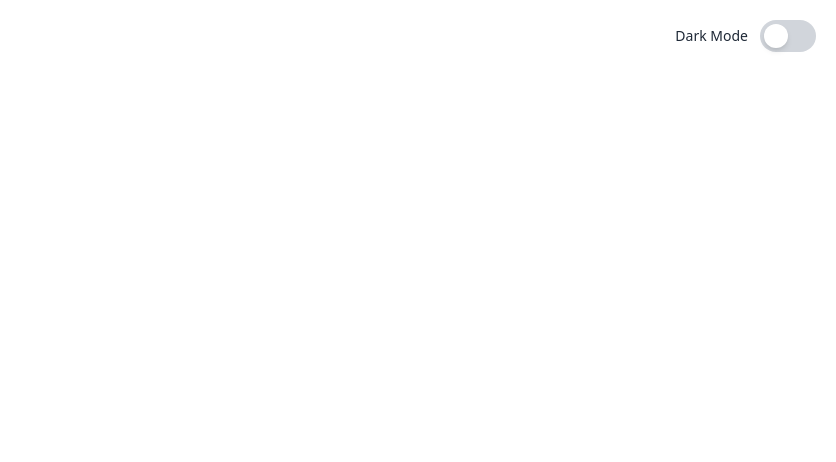
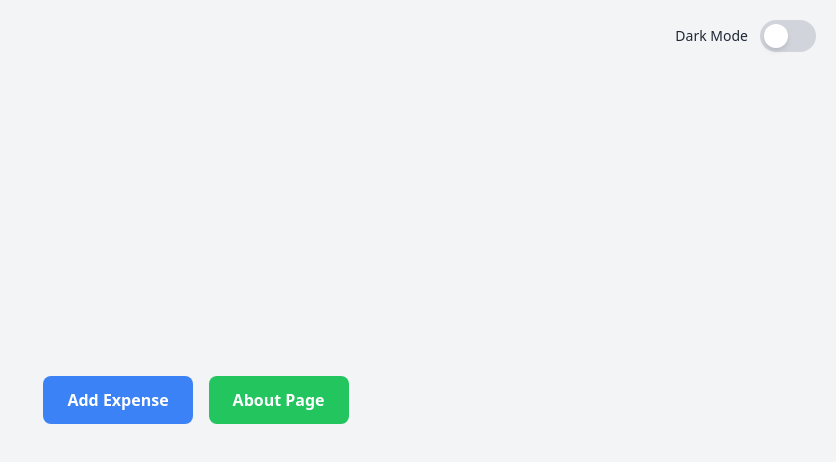
Before and after one commit to bawakalyan/Expense-Tracker, a React (Vite) app: page / in a window 1280 px wide. Before the commit this address had no page. Shown: the top 462 px of the page, without its empty margins (444-1280 px from the left). Built offline with nearby package versions, Linux system fonts and the light colour scheme.

Commit message:
Modified Home page

```diff
--- a/src/App.jsx
+++ b/src/App.jsx
@@ -3,6 +3,7 @@ import { BrowserRouter as Router, Routes, Route } from 'react-router-dom';
 import { ExpenseProvider } from './context/ExpenseContext';
 import Home from './pages/Home';
 import About from './pages/About';
+import Nav from './pages/Nav';
 import DarkModeToggle from './components/DarkModeToggle'; // Import the toggle button
 
 const App = () => {
@@ -11,6 +12,7 @@ const App = () => {
       <Router>
         <DarkModeToggle /> {/* Add the toggle button */}
         <Routes>
+          <Route path="/" element={<Nav />} /> {/* Default route */}
           <Route path="/home" element={<Home />} />
           <Route path="/about" element={<About />} />
         </Routes>
--- /dev/null
+++ b/src/pages/Nav.jsx
@@ -0,0 +1,26 @@
+import React from 'react';
+import { Link } from 'react-router-dom';
+
+const Home = () => {
+  return (
+    <div className="flex items-center justify-center h-screen bg-gray-100 dark:bg-gray-900">
+      <div className="space-x-4">
+        {/* Button for navigating to the Add Expense page */}
+        <Link to="/Home">
+          <button className="px-6 py-3 bg-blue-500 text-white font-semibold rounded-lg hover:bg-blue-600 transition">
+            Add Expense
+          </button>
+        </Link>
+
+        {/* Button for navigating to the Expense List page */}
+        <Link to="/About">
+          <button className="px-6 py-3 bg-green-500 text-white font-semibold rounded-lg hover:bg-green-600 transition">
+            About Page
+          </button>
+        </Link>
+      </div>
+    </div>
+  );
+};
+
+export default Home;
```
